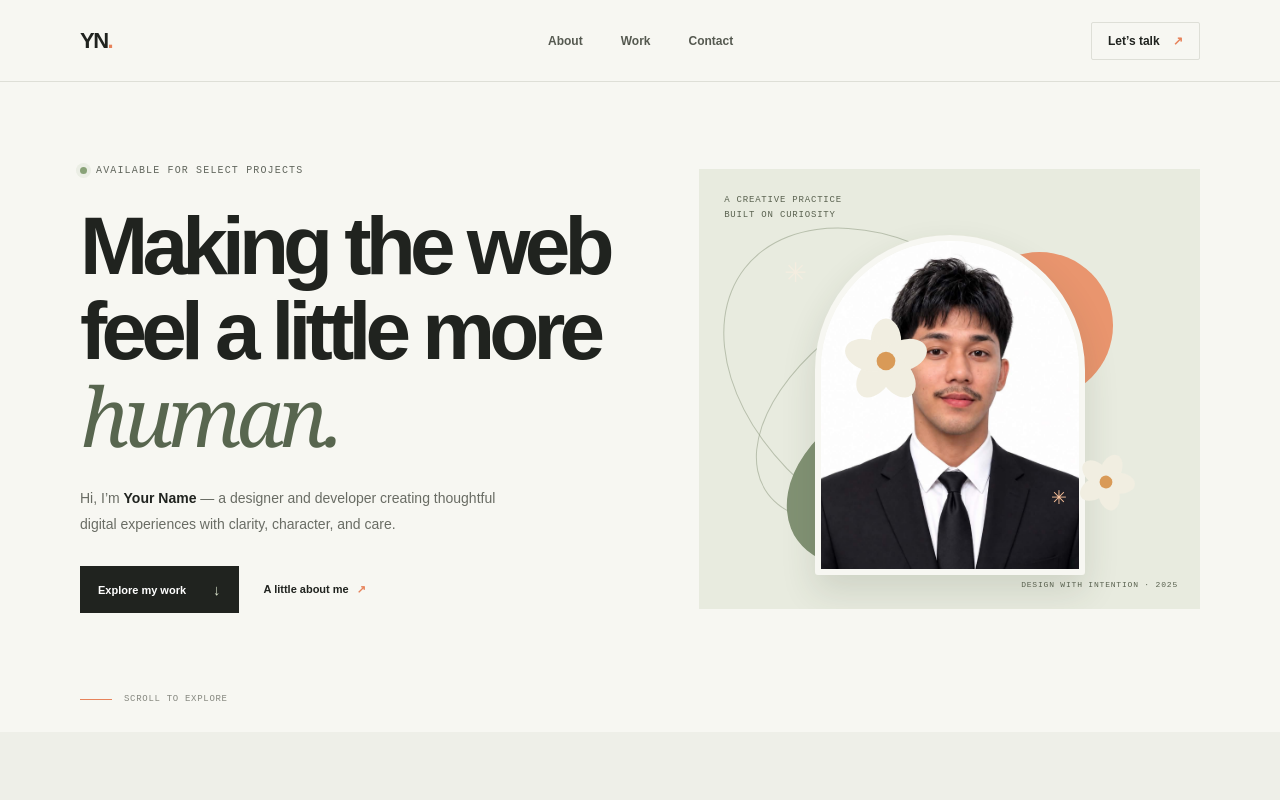
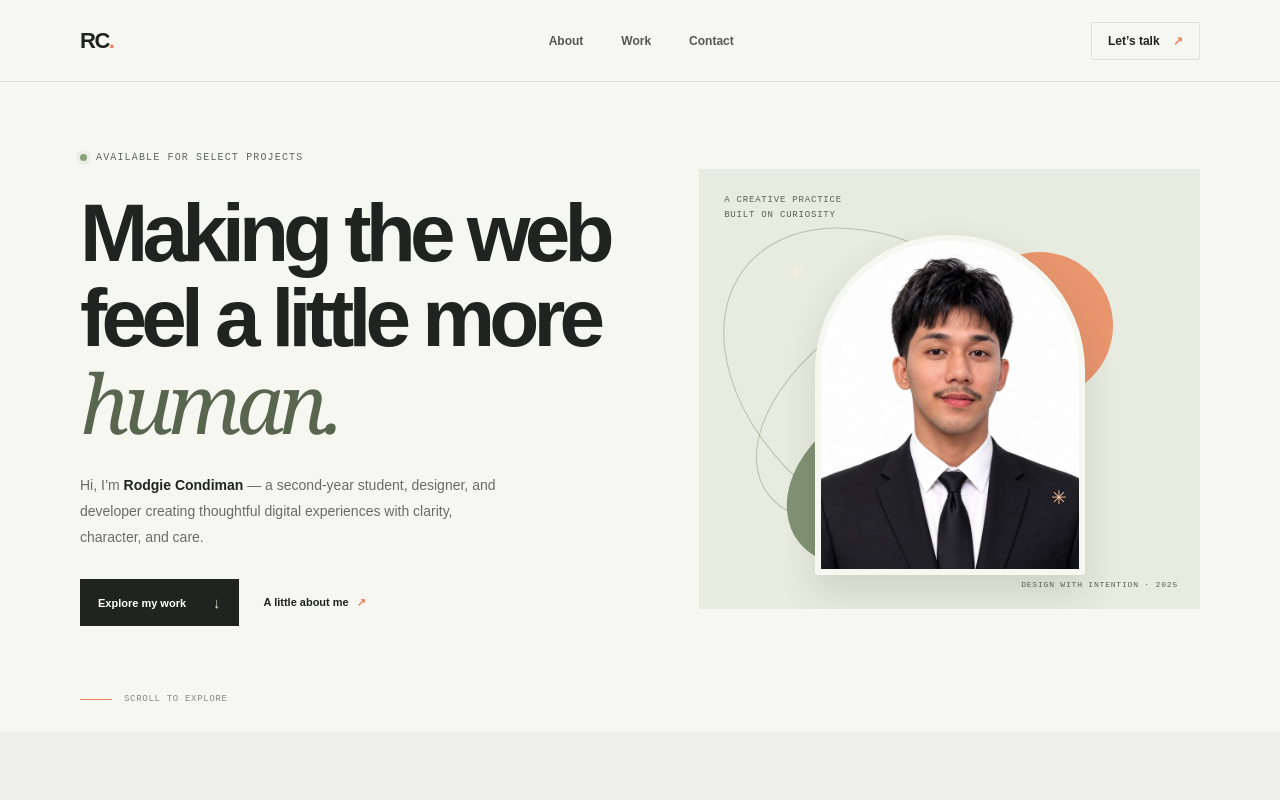
Before and after one commit to DysaniaHysteria/Condiman-project-1, a plain HTML site: page index.html in a window 1280 px wide. Shown: the top 800 px of the page. Drawn offline with Linux system fonts and the light colour scheme.

Commit message:
adding name

```diff
--- a/index.html
+++ b/index.html
@@ -3,14 +3,14 @@
 <head>
   <meta charset="UTF-8">
   <meta name="viewport" content="width=device-width, initial-scale=1.0">
-  <meta name="description" content="The personal portfolio of Your Name — designer, developer, and creative problem-solver.">
-  <title>Your Name — Personal Portfolio</title>
+  <meta name="description" content="The personal portfolio of Rodgie Condiman — second-year student, designer, developer, and creative problem-solver.">
+  <title>Rodgie Condiman — Personal Portfolio</title>
   <link rel="stylesheet" href="style.css">
 </head>
 <body>
   <header class="site-header">
     <nav class="nav container" aria-label="Main navigation">
-      <a class="brand" href="#home" aria-label="Your Name home">YN<span>.</span></a>
+      <a class="brand" href="#home" aria-label="Rodgie Condiman home">RC<span>.</span></a>
       <div class="nav-links">
         <a href="#about">About</a>
         <a href="#work">Work</a>
@@ -25,7 +25,7 @@
       <div class="hero-copy">
         <p class="eyebrow"><span class="status-dot"></span> AVAILABLE FOR SELECT PROJECTS</p>
         <h1>Making the web<br>feel a little more<br><span class="accent">human.</span></h1>
-        <p class="hero-intro">Hi, I’m <strong>Your Name</strong> — a designer and developer creating thoughtful digital experiences with clarity, character, and care.</p>
+        <p class="hero-intro">Hi, I’m <strong>Rodgie Condiman</strong> — a second-year student, designer, and developer creating thoughtful digital experiences with clarity, character, and care.</p>
         <div class="hero-actions">
           <a class="button button-dark" href="#work">Explore my work <span aria-hidden="true">↓</span></a>
           <a class="text-link" href="#about">A little about me <span aria-hidden="true">↗</span></a>
@@ -38,10 +38,8 @@
         <div class="art-orbit orbit-two"></div>
         <div class="art-blob"></div>
         <div class="profile-frame">
-          <img class="profile-photo" src="profile.png" alt="Portrait of Your Name">
+          <img class="profile-photo" src="profile.png" alt="Portrait of Rodgie Condiman">
         </div>
-        <div class="art-flower flower-one"><i></i><i></i><i></i><i></i><i></i><b></b></div>
-        <div class="art-flower flower-two"><i></i><i></i><i></i><i></i><i></i><b></b></div>
         <span class="art-star star-one">✳</span>
         <span class="art-star star-two">✳</span>
         <span class="art-caption">DESIGN WITH INTENTION · 2025</span>
@@ -141,8 +139,8 @@
 
   <footer class="footer">
     <div class="container footer-inner">
-      <a class="brand" href="#home">YN<span>.</span></a>
-      <p>Designed with intention. © 2026 Your Name</p>
+      <a class="brand" href="#home">RC<span>.</span></a>
+      <p>Designed with intention. © 2026 Rodgie Condiman</p>
       <div class="social-links">
         <a href="https://www.linkedin.com/" target="_blank" rel="noreferrer">LinkedIn ↗</a>
         <a href="https://www.instagram.com/" target="_blank" rel="noreferrer">Instagram ↗</a>
--- a/style.css
+++ b/style.css
@@ -60,15 +60,6 @@ h1, h2, h3, p { margin-top: 0; }
 .art-blob { position: absolute; width: 240px; height: 160px; bottom: 54px; left: 80px; background: #829274; border-radius: 56% 44% 61% 39% / 57% 47% 53% 43%; transform: rotate(-21deg); }
 .profile-frame { position: absolute; z-index: 3; bottom: 34px; left: 50%; display: grid; place-items: center; width: min(66%, 270px); height: 340px; overflow: hidden; transform: translateX(-50%); border: 6px solid var(--paper); border-radius: 140px 140px 3px 3px; background: #fff; box-shadow: 0 16px 35px #34402c24; }
 .profile-photo { display: block; width: 100%; height: 100%; object-fit: cover; object-position: center; }
-.art-flower { position: absolute; width: 100px; height: 100px; z-index: 3; }
-.art-flower i { position: absolute; width: 36px; height: 55px; border-radius: 50%; background: #f1eee1; left: 32px; top: 0; transform-origin: 50% 50px; }
-.art-flower i:nth-child(2) { transform: rotate(72deg); }
-.art-flower i:nth-child(3) { transform: rotate(144deg); }
-.art-flower i:nth-child(4) { transform: rotate(216deg); }
-.art-flower i:nth-child(5) { transform: rotate(288deg); }
-.art-flower b { position: absolute; width: 22px; height: 22px; top: 39px; left: 39px; border-radius: 50%; background: #d99a57; }
-.flower-one { top: 142px; left: 137px; transform: scale(.85); }
-.flower-two { top: 263px; right: 44px; transform: scale(.58) rotate(23deg); }
 .art-star { position: absolute; z-index: 3; font-size: 27px; color: #f4ede0; }
 .star-one { top: 88px; left: 85px; }
 .star-two { bottom: 100px; right: 133px; font-size: 19px; color: #f7c09a; }
```
